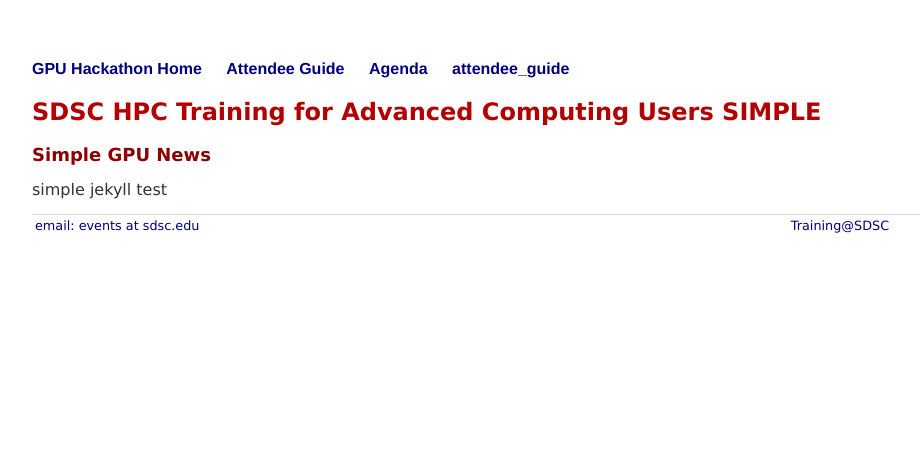
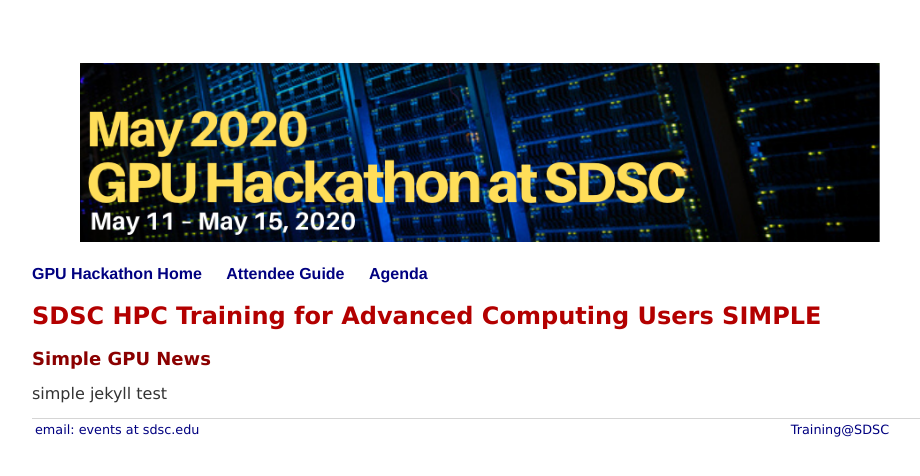
Before and after one commit to sdsc-hpc-training/sdsc-hpc-training.github.io, a Jekyll site: the page built from gpuhackathon/smple.html, in a window 1280 px wide. Shown: the top 476 px of the page, without its empty margins (160-1080 px from the left). Built offline with Jekyll 4.4.1, drawn with Linux system fonts in a browser that asks for light colours.

Commit message:
Update gpuhack.html

```diff
--- a/_layouts/gpuhack.html
+++ b/_layouts/gpuhack.html
@@ -11,12 +11,16 @@
 	<link rel="stylesheet" type="text/css" href="/css/gpuhack.css">
    </head>
 <body>
+    <table border=0 width="75%""\ align="center"> <!---- begin main table --->
+        <tr><td align='center' valign='top'>
+        <img src="./images/gpuhackathon_weblogo.v4.png" alt="SDSC GPU Hackathon" width="800px" class="center"/>
+        </td></tr>
+    </table>
 		<nav>
     		<ul>
         		<li><a href="/gpuhackathon">GPU Hackathon Home</a></li>
-        		<li><a href="/gpuhackathon/attendee_guide.html" target="_blank">Attendee Guide</a></li>
+        		<li><a href="/gpuhackathon/attendee_guide" target="_blank">Attendee Guide</a></li>
         		<li><a href="/gpuhackathon/agenda" target="_blank">Agenda</a></li>
-        		<li><a href="/gpuhackathon/attendee_guide" target="_blank">attendee_guide</a></li>
     		</ul>
 		</nav>
 <!----
```
